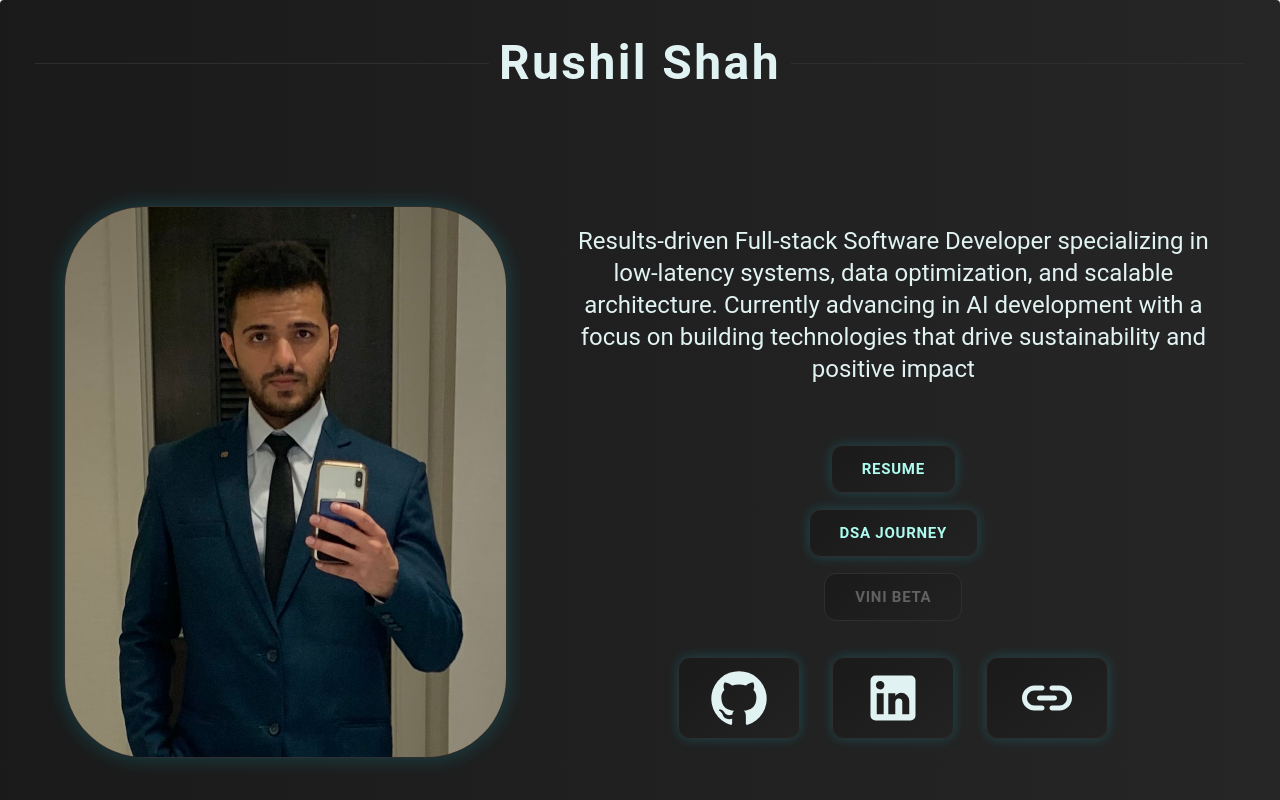
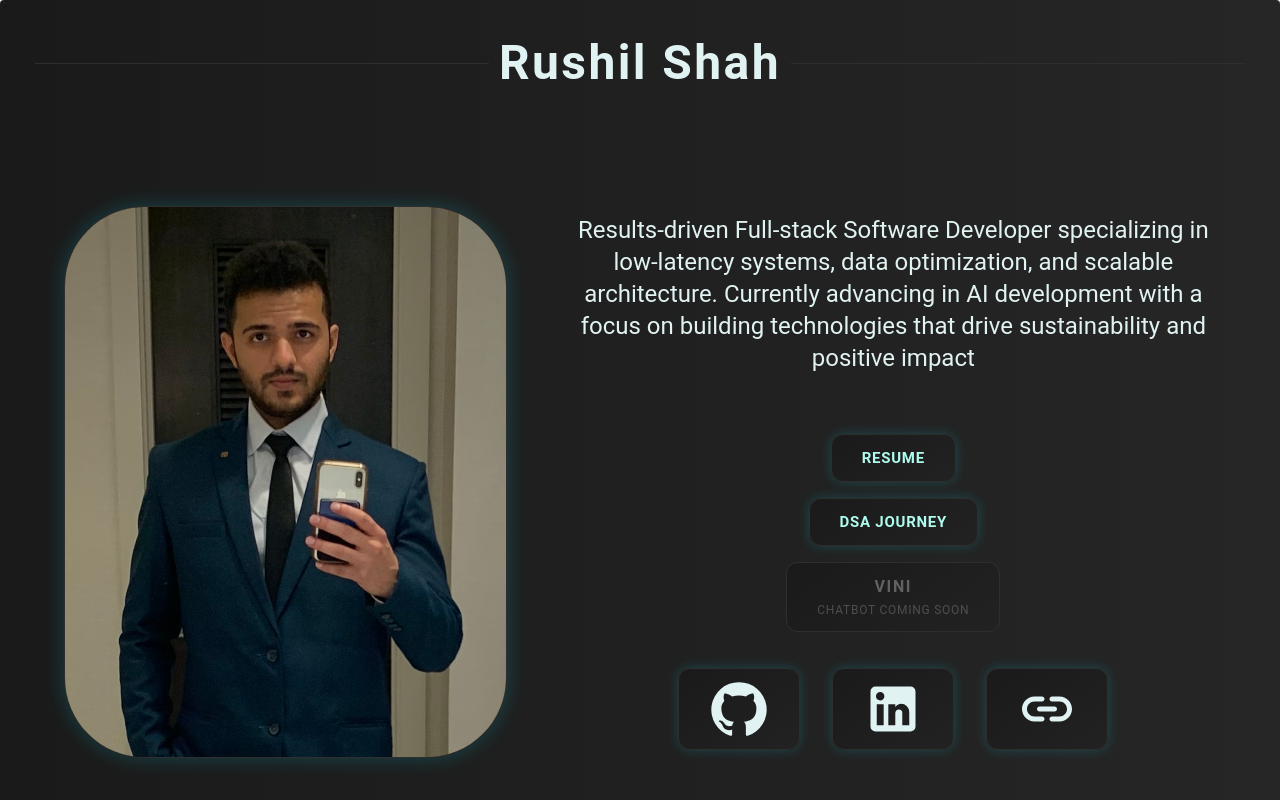
Before and after one commit to rushil1999/portfolio, a React (Create React App) app: page / in a window 1280 px wide. Shown: the top 800 px of the page. Built offline with nearby package versions, Linux system fonts and the light colour scheme.

Commit message:
Handled Errors Gracefullt

```diff
--- a/src/components/IntroductionV2/index.js
+++ b/src/components/IntroductionV2/index.js
@@ -96,7 +96,16 @@ export default function IntroductionV2({initiateVini, setIniateVini}) {
                     <Button onClick={redirectToLeetcodePage} size="large" variant="contained" >DSA Journey</Button>
                 </Grid>
                 <Grid item xs={12} md={12} lg={12}>
-                    <Button onClick={handlerInitiateVini} disabled={true} size="large" variant="contained" >Vini Beta</Button>
+                  <Button disabled={true} onClick={handlerInitiateVini} size="large" variant="contained">
+                    <Box display="flex" flexDirection="column" alignItems="center">
+                      <Typography variant="button" sx={{ fontSize: '1rem' }}>
+                        Vini
+                      </Typography>
+                      <Typography variant="caption" sx={{ fontSize: '0.75rem', opacity: 0.7 }}>
+                        Chatbot Coming Soon
+                      </Typography>
+                    </Box>
+                  </Button>
                 </Grid>
                 <Grid
                   item xs={12} md={12} lg={12}
--- a/src/hooks/useChatData.js
+++ b/src/hooks/useChatData.js
@@ -31,7 +31,7 @@ export const useChatData = () => {
       return;
     }
     setInput('')
-    setMessages(prev => [...prev, { user_type: 'bot', message_text: input }])
+    setMessages(prev => [...prev, { user_type: 'user', message_text: input }])
 
     console.log("Session ID found in ChatResponse", sessionId, input)
     const myHeaders = new Headers();
@@ -52,7 +52,8 @@ export const useChatData = () => {
       body: raw,
       };
     const apiResponse = await fetch(url, requestOptions)
-    if (!apiResponse.ok) {
+    console.log("API Response", apiResponse)
+    if (!apiResponse.ok && apiResponse.status == 500) {
       setMessages(prev => [...prev, { user_type: 'bot', message_type: 'error', message_text: "Oops...Something went wrong. Sorry about that. Can you contact Rushil. I am sure he can fix this" }]);
       // throw new Error(`HTTP error! status: ${response.status}`);
     } else {
@@ -68,7 +69,7 @@ export const useChatData = () => {
 
   const storeChat = async (sessionId) => {
     const initiationMessage = {
-      "message_text": "Hello, I am Vini, Rushil's personal Chatbot. I'd be happy to answer any questions you have about his professional life. What can I help you with today",
+      "message_text": "Hello, I am Vini, Rushil's personal Chatbot. I'd be happy to answer any questions you have about his professional life. Just to let you know, he is still making me better. At this time, I can't remember much stuff and as we all know AI is just expensive 🥲. Having said that, what can I help you with today",
       "user_type": "bot",
       "session_id": sessionId
   };
@@ -106,7 +107,7 @@ export const useChatData = () => {
       headers: myHeaders,
       };
     const apiResponse = await fetch(url, requestOptions)
-    if (!apiResponse.ok) {
+    if (!apiResponse.ok && apiResponse.status == 500) {
       setMessages(prev => [...prev, { user_type: 'bot', message_type: 'error', message_text: "Oops...Something went wrong. Sorry about that. Can you contact Rushil. I am sure he can fix this" }]);
       // throw new Error(`HTTP error! status: ${response.status}`);
     } else {
```
